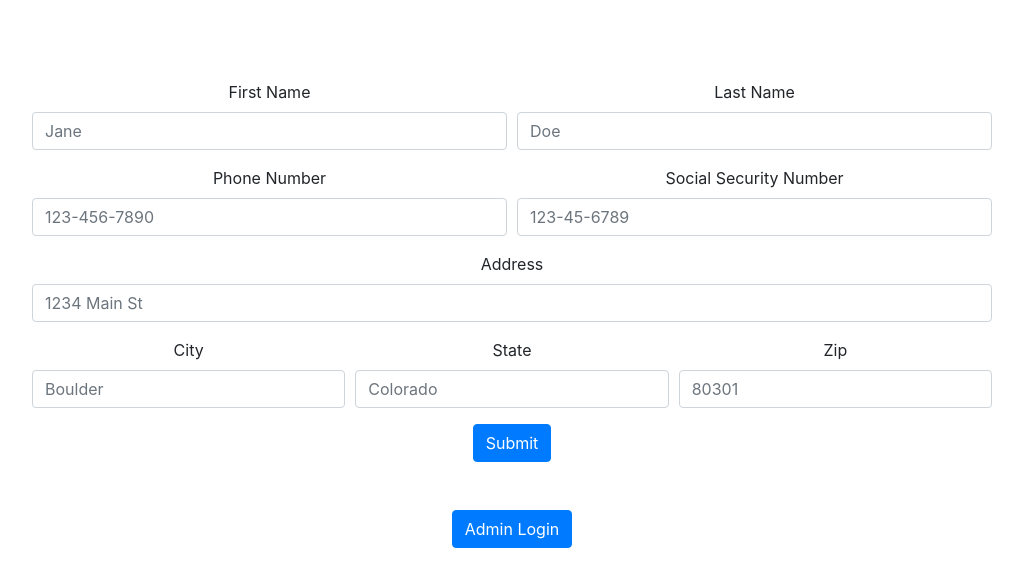
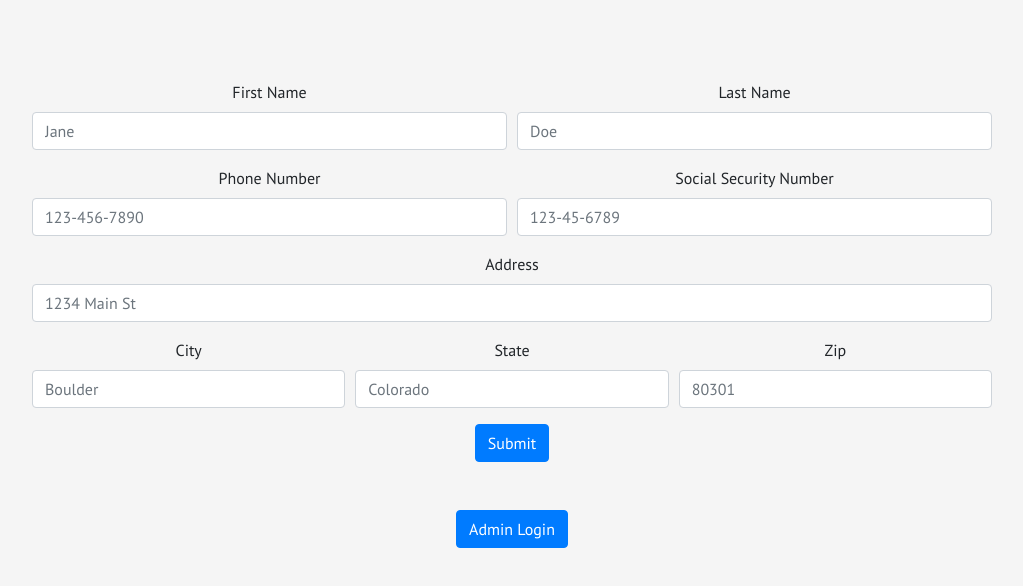
Before and after one commit to shawnsull3/linqpal, a React (Create React App) app: page /home in a window 1280 px wide. Shown: the top 586 px of the page, without its empty margins (128-1151 px from the left). Built offline with nearby package versions, Linux system fonts and the light colour scheme.

Commit message:
Update font and app background color

```diff
--- a/public/index.html
+++ b/public/index.html
@@ -10,34 +10,13 @@
       content="Web site created using create-react-app"
     />
     <link rel="apple-touch-icon" href="%PUBLIC_URL%/logo192.png" />
-    <!--
-      manifest.json provides metadata used when your web app is installed on a
-      user's mobile device or desktop. See https://developers.google.com/web/fundamentals/web-app-manifest/
-    -->
     <link rel="manifest" href="%PUBLIC_URL%/manifest.json" />
-    <!--
-      Notice the use of %PUBLIC_URL% in the tags above.
-      It will be replaced with the URL of the `public` folder during the build.
-      Only files inside the `public` folder can be referenced from the HTML.
+    <link href="https://fonts.googleapis.com/css2?family=PT+Sans&display=swap" rel="stylesheet">
 
-      Unlike "/favicon.ico" or "favicon.ico", "%PUBLIC_URL%/favicon.ico" will
-      work correctly both with client-side routing and a non-root public URL.
-      Learn how to configure a non-root public URL by running `npm run build`.
-    -->
-    <title>React App</title>
+    <title>Linq Pal Assessment</title>
   </head>
   <body>
     <noscript>You need to enable JavaScript to run this app.</noscript>
     <div id="root"></div>
-    <!--
-      This HTML file is a template.
-      If you open it directly in the browser, you will see an empty page.
-
-      You can add webfonts, meta tags, or analytics to this file.
-      The build step will place the bundled scripts into the <body> tag.
-
-      To begin the development, run `npm start` or `yarn start`.
-      To create a production bundle, use `npm run build` or `yarn build`.
-    -->
   </body>
 </html>
--- a/src/app/styles/App.css
+++ b/src/app/styles/App.css
@@ -1,5 +1,12 @@
+body,
+html {
+  background-color: whitesmoke;
+  font-family: 'PT Sans', sans-serif !important;
+}
+
 .App {
   text-align: center;
+  background-color: whitesmoke;
 }
 
 .login-btn {
```
